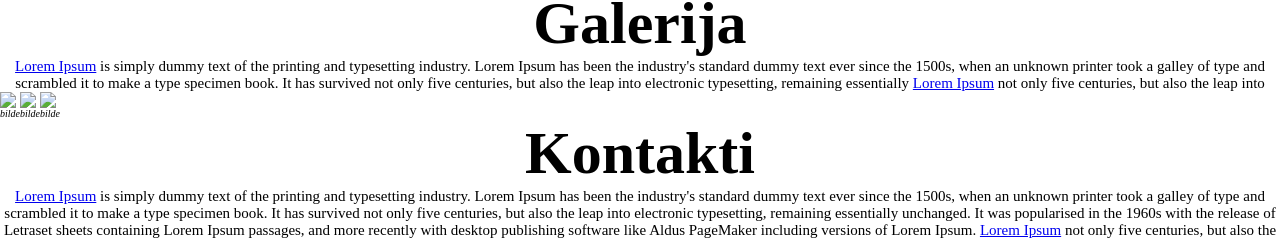
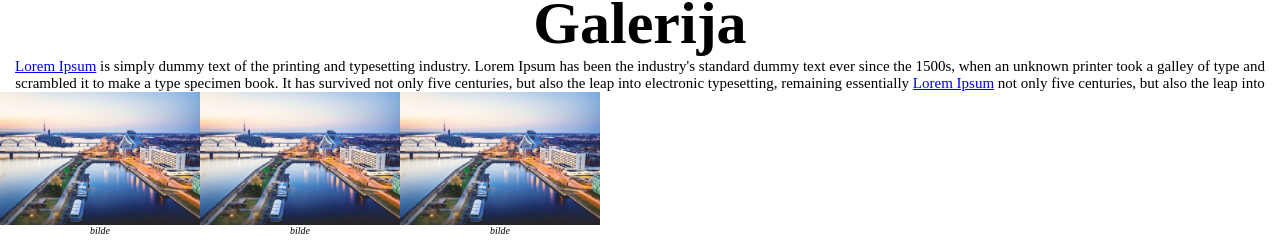
Before and after one commit to RalfsIvanovs/prakse, a plain HTML site: page index.html in a window 1280 px wide. Shown: the part 269-510 px from the top of the page. Drawn offline with Linux system fonts and the light colour scheme; files that its build step writes are made by us from their sources; a script that the page names is missing.

Commit message:
Update index.html

```diff
--- a/index.html
+++ b/index.html
@@ -4,7 +4,7 @@
     <meta charset="utf-8">
     <title>Prakse</title>
 
-      <link rel="stylesheet" href="assets/css/style.css">
+      <link rel="stylesheet" href="style.css">
       <script src="assets/js/theme.js"></script>
   </head>
   <body>
@@ -82,9 +82,9 @@
 
 
 
-               <figure class="galerijas-bildes"><img class="bilde-sadalai-galerija" src="assets/img/bilde.jpg"><figcaption>bilde</figcaption></figure>
-               <figure class="galerijas-bildes"><img class="bilde-sadalai-galerija" src="assets/img/bilde.jpg"><figcaption>bilde</figcaption></figure>
-               <figure class="galerijas-bildes"><img class="bilde-sadalai-galerija" src="assets/img/bilde.jpg"><figcaption>bilde</figcaption></figure>
+               <figure class="galerijas-bildes"><img class="bilde-sadalai-galerija" src="bilde.jpg"><figcaption>bilde</figcaption></figure>
+               <figure class="galerijas-bildes"><img class="bilde-sadalai-galerija" src="bilde.jpg"><figcaption>bilde</figcaption></figure>
+               <figure class="galerijas-bildes"><img class="bilde-sadalai-galerija" src="bilde.jpg"><figcaption>bilde</figcaption></figure>
 
              </div>
 
```
